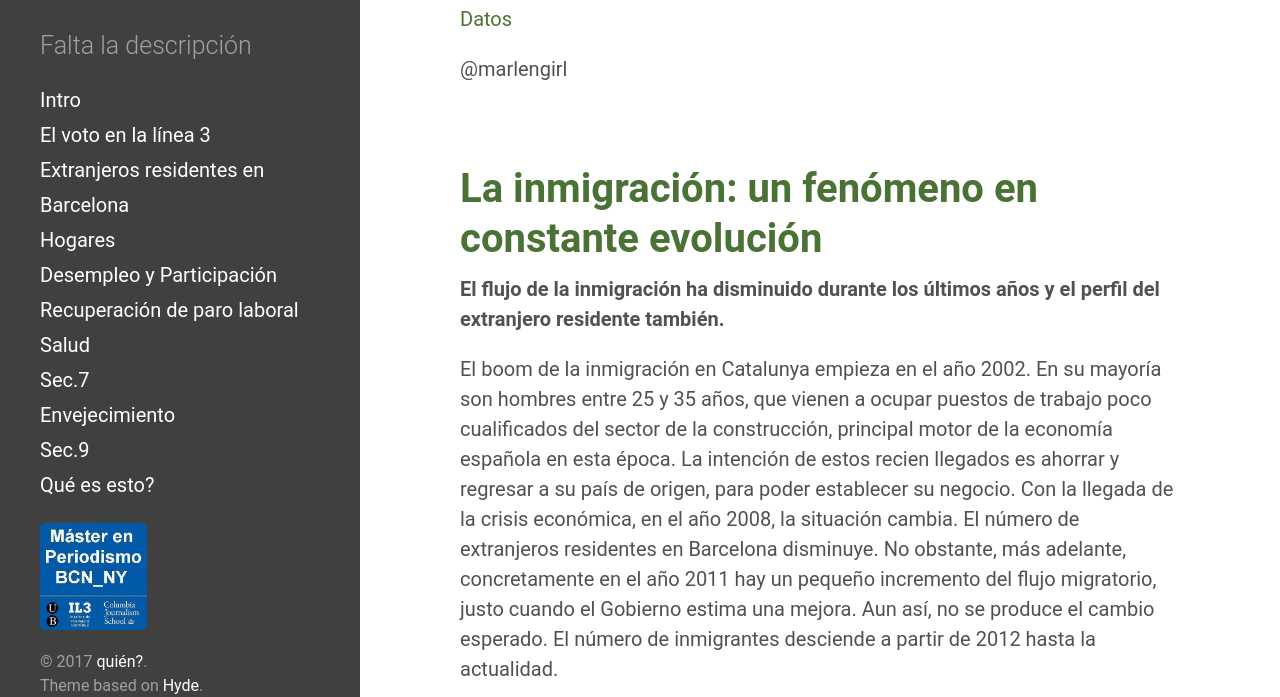
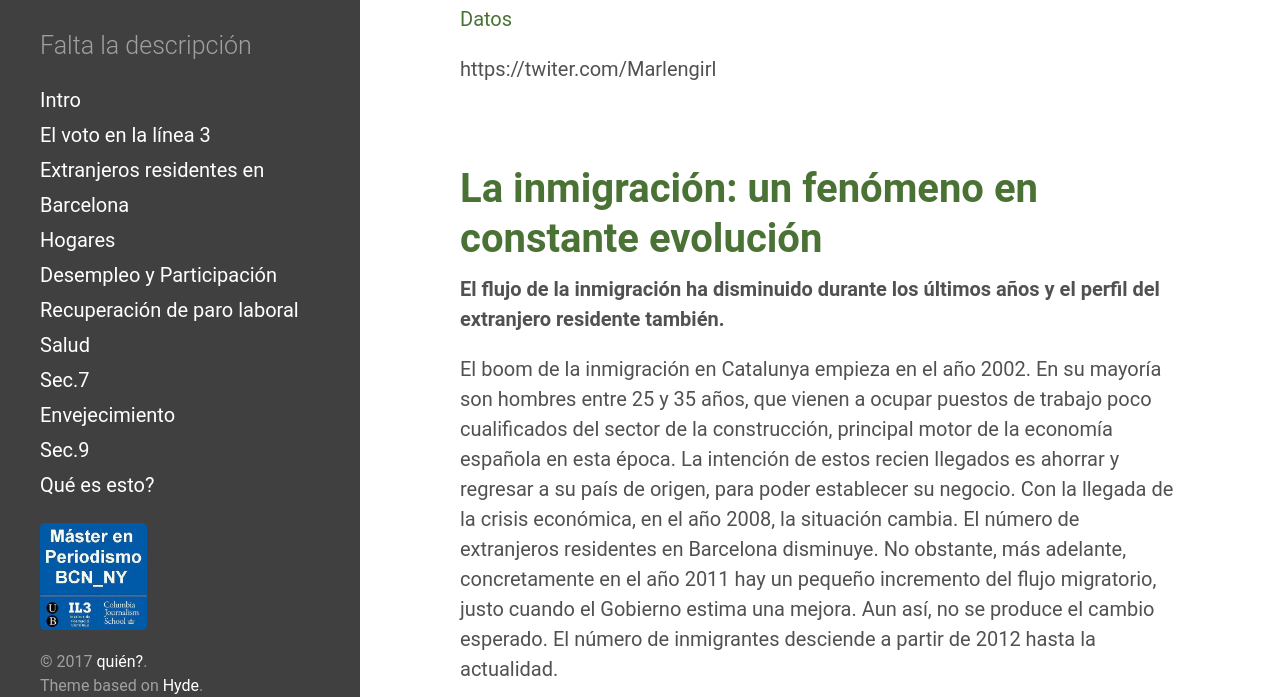
Before and after one commit to mper-bcn-ny/2017-metro, a Jekyll site: the page built from index.html, in a window 1280 px wide and 900 px high, scrolled down 3346 px, cut to the strip 203-900 px from the top of the window. Built offline with Jekyll 4.4.1, drawn with Linux system fonts in a browser that asks for light colours; the list of posts is cut into pages by our own code; part of the change alters nothing that is shown.

Commit message:
Update 2017-02-20-seccion_1.md

```diff
--- a/_posts/2017-02-20-seccion_1.md
+++ b/_posts/2017-02-20-seccion_1.md
@@ -25,4 +25,4 @@ Votos para Ada Colua en la línea 3 del metro.
 
 [Datos](https://fusiontables.google.com/data?docid=1phXhBl3IYFJFaS5Yt1IlPcfq2PNFsmiJzEXTD4Yy#chartnew:id=4)
 
-@marlengirl
+https://twiter.com/Marlengirl
```
